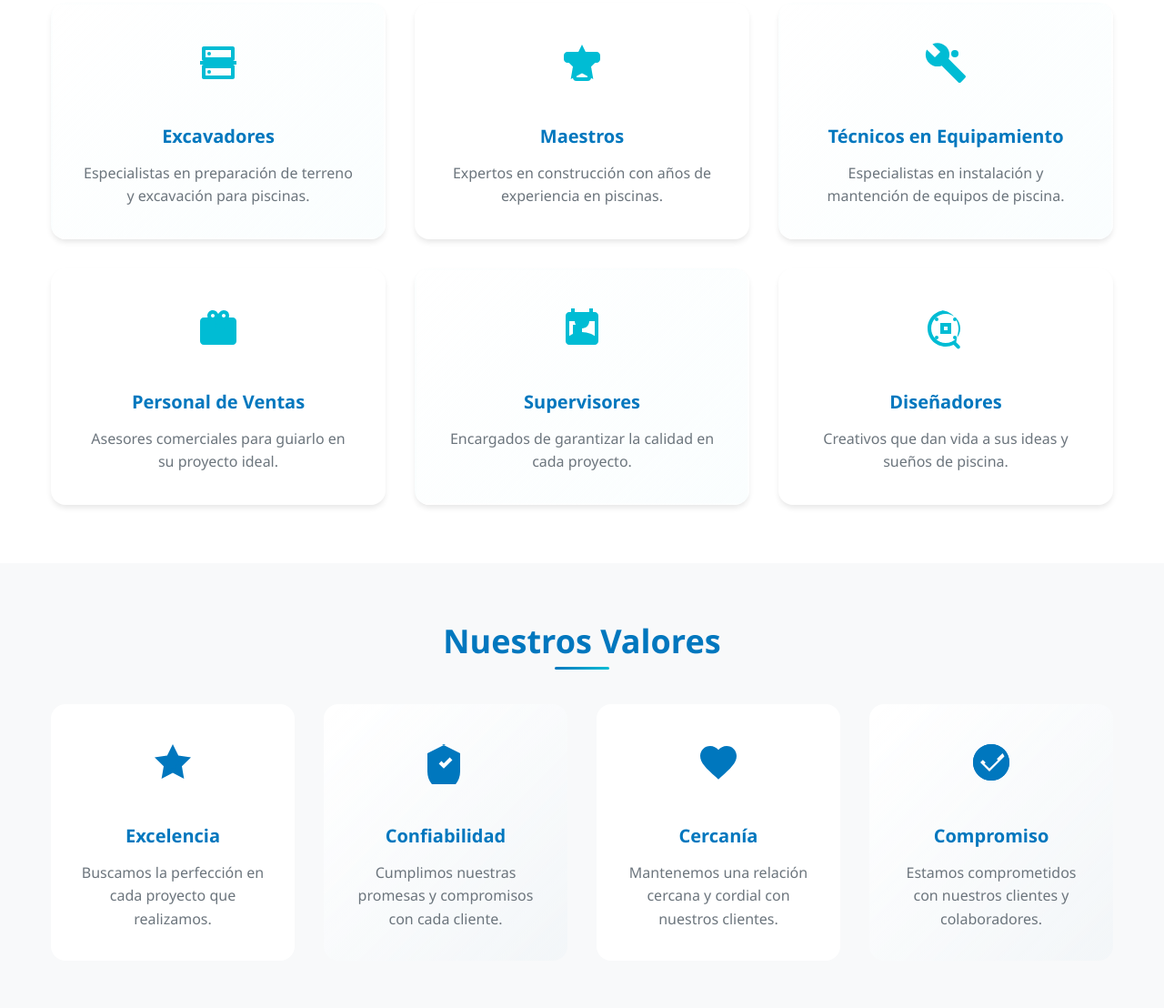
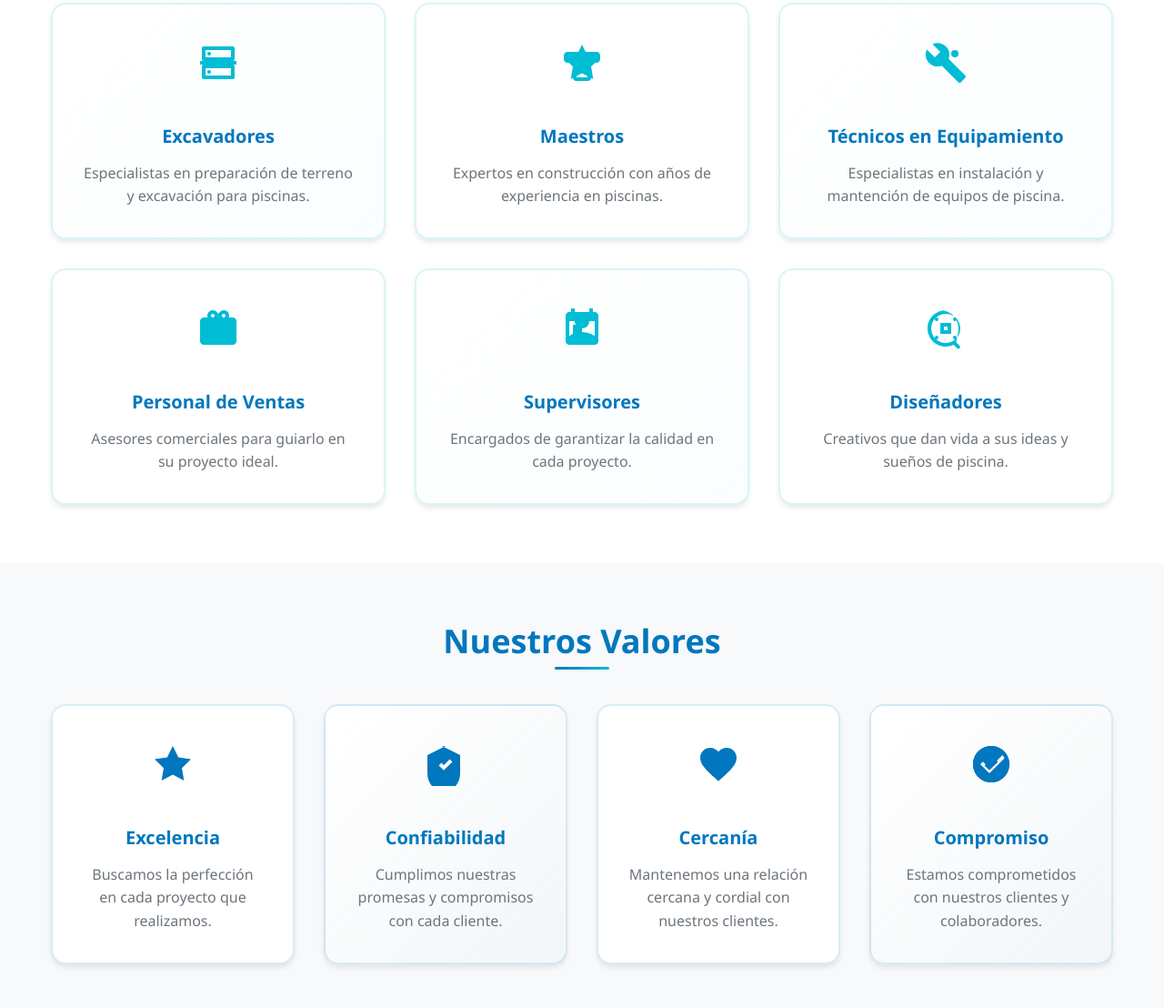
Before and after one commit to alfredosalgado/piscinasaqua, a plain HTML site: page quienes-somos.html in a window 1280 px wide. Shown: the part 2384-3492 px from the top of the page at 91% size. Drawn offline with Linux system fonts and the light colour scheme.

Commit message:
arreglos15

```diff
--- a/assets/css/quienes-somos.css
+++ b/assets/css/quienes-somos.css
@@ -179,7 +179,7 @@
   box-shadow: var(--shadow-md);
   text-align: center;
   transition: all var(--transition-normal);
-  border: 2px solid transparent;
+  border: 2px solid rgba(0, 188, 212, 0.15);
   position: relative;
 }
 
@@ -232,6 +232,8 @@
   transition: all var(--transition-normal);
   position: relative;
   overflow: hidden;
+  border: 2px solid rgba(0, 119, 190, 0.15);
+  box-shadow: var(--shadow-md);
 }
 
 .value-card::before {
```
